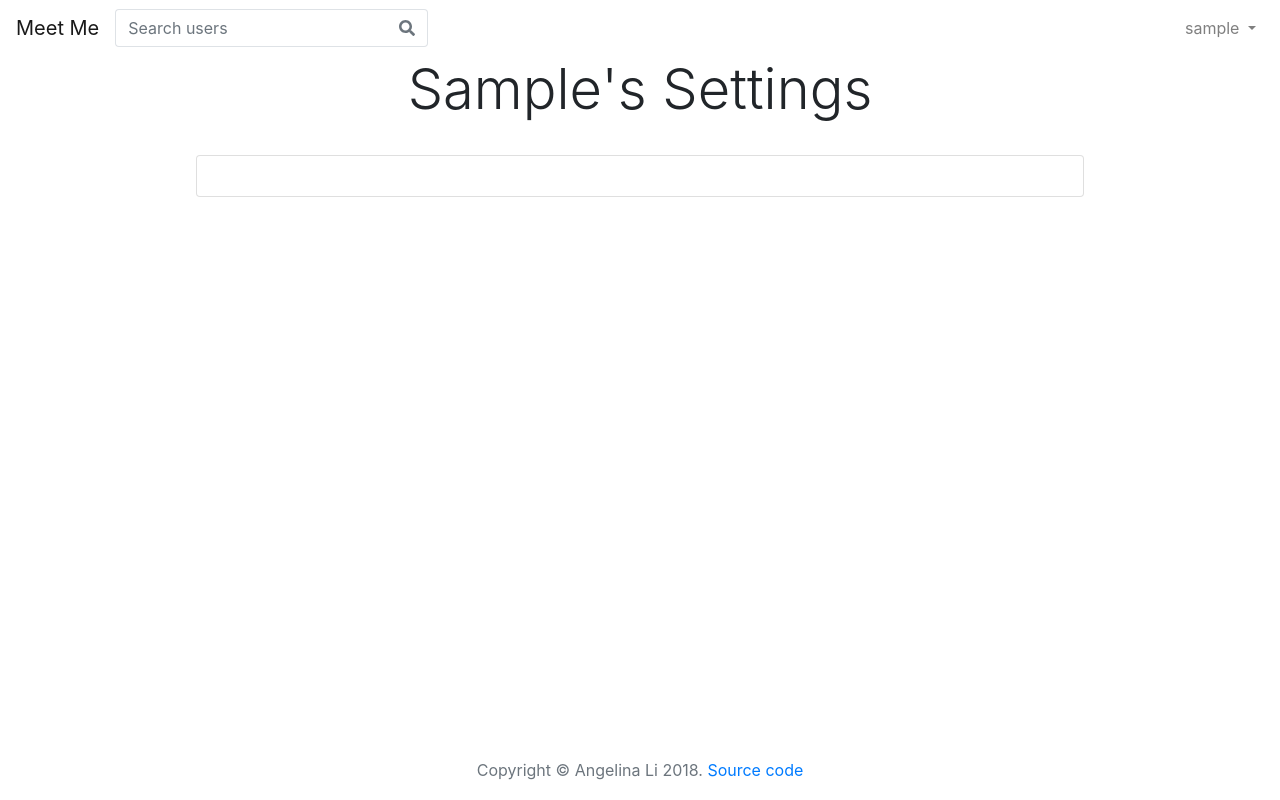
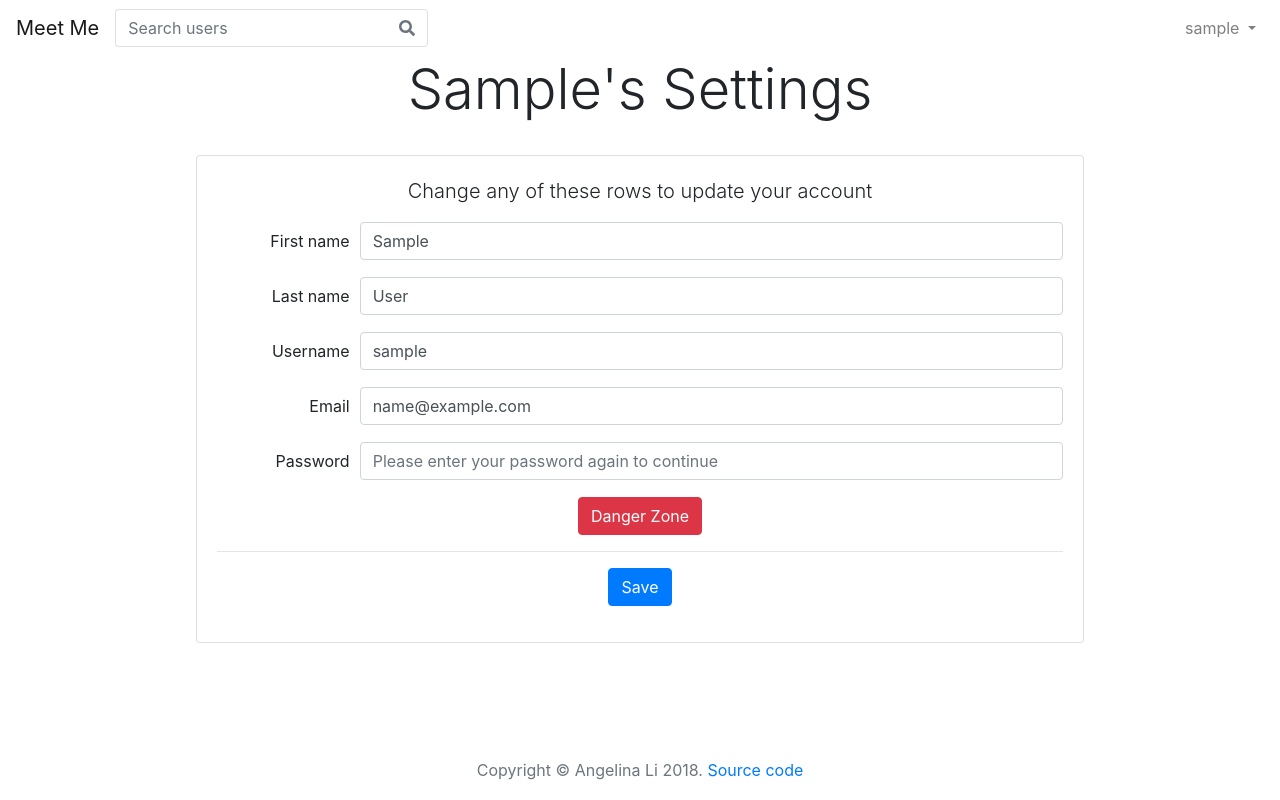
Before and after one commit to angelinahli/meet-me-2, a Flask app: page /settings/ in a window 1280 px wide. Run offline with Flask 2, Linux system fonts and the light colour scheme; the visitor is signed in with stand-in values (Sample User, id 1); data comes from the database, SQL or seed files in the repository; some libraries are stand-ins or nearby versions.

Commit message:
update settings front end

```diff
--- a/app/forms.py
+++ b/app/forms.py
@@ -14,18 +14,6 @@ from app.program_info import info
 class DataReqMsg(DataRequired):
     def __init__(self):
         DataRequired.__init__(self, message="Data required")
-
-class LengthMsg(Length):
-    def __init__(self, len_dict, field_name):
-        lmin = len_dict["min"]
-        lmax = len_dict["max"]
-        lmessage = ("Please provide a {name} between {min} and " +
-            "{max} characters long.").format(
-                name=field_name,
-                min=lmin,
-                max=lmax
-        )
-        Length.__init__(self, min=lmin, max=lmax, message=lmessage)
 
 # form classes
 
@@ -88,6 +76,18 @@ class SignUpForm(FlaskForm):
             raise ValidationError(
                 "There is already an account associated with this email")
 
+class SettingsForm(FlaskForm):
+    first_name = StringField("First name", validators=[DataReqMsg()])
+    last_name = StringField("Last name", validators=[DataReqMsg()])
+    username = StringField("Username", validators=[DataReqMsg()])
+    email = StringField("Email", validators=[DataReqMsg(), Email()])
+    password = PasswordField("Password", validators=[DataReqMsg()])
+    confirm = PasswordField("Repeat Password", validators=[
+        EqualTo("password", message="Passwords must match.")
+    ])
+    submit = SubmitField("Save")
+    delete = SubmitField("Delete Account")
+
 class NewEventForm(FlaskForm):
     event_name = StringField("Event name", validators=[DataReqMsg()])
     start_time = DateTimeField("Start period", validators=[
--- a/app/routes.py
+++ b/app/routes.py
@@ -6,7 +6,7 @@ from flask_login import current_user, login_user, logout_user, login_required
 
 import program.users as us
 from app import app, db
-from app.forms import LoginForm, SignUpForm
+from app.forms import LoginForm, SignUpForm, SettingsForm
 from app.models import User, Event
 from program.exceptions import FlashException
 
@@ -58,8 +58,11 @@ def logout():
     logout_user()
     return redirect(url_for("index"))
 
-@app.route("/settings/")
+@app.route("/settings/", methods=["GET", "POST"])
 @login_required
 def settings():
-    dct = {"title": current_user.first_name + "'s Settings"}
+    dct = {"title": current_user.first_name.capitalize() + "'s Settings"}
+    form = SettingsForm()
+    dct["form"] = form
+    dct["current_user"] = current_user
     return render_template("settings.html", **dct)
--- a/app/templates/base.html
+++ b/app/templates/base.html
@@ -70,6 +70,7 @@ description: base template for flask app
           </a>
           <div class="dropdown-menu dropdown-menu-right" aria-labelledby="accountMenu">
             <h5 class="dropdown-header">My Account</h6>
+            <a class="dropdown-item" href="{{ url_for('settings') }}"><i class="fa fa-cog"></i> Settings</a>
 
             <!-- session management -->
             <div class="dropdown-divider"></div>
--- a/app/templates/settings.html
+++ b/app/templates/settings.html
@@ -4,6 +4,92 @@
 <div class="card mx-auto" style="width: 80%;">
   <div class="card-body">
     <form method="POST" action="" id="sign-up">
+      <p class="lead">Change any of these rows to update your account</p>
+
+      <div class="form-row">
+        <div class="col-sm-3 col-md-3 col-lg-2 text-xs-center text-sm-right">
+          <label for="#first_name" class="col-form-label">{{ form.first_name.label }}</label>
+        </div>
+        <div class="col-sm-9 col-md-9 col-lg-10">
+          <p>{{ form.first_name(id="first_name", class_="form-control", value=current_user.first_name) }}</p>
+        </div>
+        <div class="col">
+          {% for m in form.first_name.errors %}
+            <p class="text-error form-text">{{ m }}</p>
+          {% endfor %}
+        </div>
+      </div>
+
+      <div class="form-row">
+        <div class="col-sm-3 col-md-3 col-lg-2 text-xs-center text-sm-right">
+          <label for="#last_name" class="col-form-label">{{ form.last_name.label }}</label>
+        </div>
+        <div class="col-sm-9 col-md-9 col-lg-10">
+          <p>{{ form.last_name(id="last_name", class_="form-control", value=current_user.last_name) }}</p>
+        </div>
+        <div class="col">
+          {% for m in form.last_name.errors %}
+            <p class="text-error form-text">{{ m }}</p>
+          {% endfor %}
+        </div>
+      </div>
+
+      <div class="form-row">
+        <div class="col-sm-3 col-md-3 col-lg-2 text-xs-center text-sm-right">
+          <label for="#username" class="col-form-label">{{ form.username.label }}</label>
+        </div>
+        <div class="col-sm-9 col-md-9 col-lg-10">
+          <p>{{ form.username(id="username", class_="form-control", value=current_user.username) }}</p>
+        </div>
+        <div class="col">
+          {% for m in form.username.errors %}
+            <p class="text-error form-text">{{ m }}</p>
+          {% endfor %}
+        </div>
+      </div>
+
+
+      <div class="form-row">
+        <div class="col-sm-3 col-md-3 col-lg-2 text-xs-center text-sm-right">
+          <label for="#email" class="col-form-label">{{ form.email.label }}</label>
+        </div>
+        <div class="col-sm-9 col-md-9 col-lg-10">
+          <p>{{ form.email(id="email", class_="form-control", value=current_user.email) }}</p>
+        </div>
+        <div class="col">
+          {% for m in form.email.errors %}
+            <p class="text-error form-text">{{ m }}</p>
+          {% endfor %}
+        </div>
+      </div>
+
+      <div class="form-row">
+        <div class="col-sm-3 col-md-3 col-lg-2 text-xs-center text-sm-right">
+          <label for="#password" class="col-form-label">{{ form.password.label }}</label>
+        </div>
+        <div class="col-sm-9 col-md-9 col-lg-10">
+          <p>{{ form.password(id="password", class_="form-control", placeholder="Please enter your password again to continue") }}</p>
+        </div>
+        <div class="col">
+          {% for m in form.password.errors %}
+            <p class="text-error form-text">{{ m }}</p>
+          {% endfor %}
+        </div>
+      </div>
+
+      <a href="#dangerSettings" class="btn btn-danger" data-toggle="collapse">Danger Zone</a>
+
+      <div id="dangerSettings" class="collapse">
+        <p>
+          <br>
+          Note: Deleting your account will delete all the data associated with your account. This action is irreversible.<br>
+          {{ form.delete(class_="btn btn-link") }}
+        </p>
+      </div>
+
+      <hr>
+
+      <p>{{ form.submit(class_="btn btn-primary") }}</p>
     </form>
   </div>
 </div>
--- a/app/templates/sign_up.html
+++ b/app/templates/sign_up.html
@@ -41,7 +41,7 @@
         </div>
         {{ form.username(id="username", class_="form-control", aria_label="username", aria_describedby=username, placeholder="username") }}
       </div>
-      <small class="form-text text-muted">Some validation text.</small>
+      <small class="form-text text-muted">{{ form.user_help_text }}</small>
       <div class="form-group">
         {% for m in form.username.errors %}
           <p class="text-error form-text">{{ m }}</p>
@@ -54,7 +54,7 @@
         </div>
         {{ form.password(id="password", class_="form-control", aria_label="password", aria_describedby=password, placeholder="password") }}
       </div>
-      <small class="form-text text-muted">Some validation text.</small>
+      <small class="form-text text-muted">{{ form.pass_help_text }}</small>
       <div class="form-group">
         {% for m in form.password.errors %}
           <p class="text-error form-text">{{ m }}</p>
```
